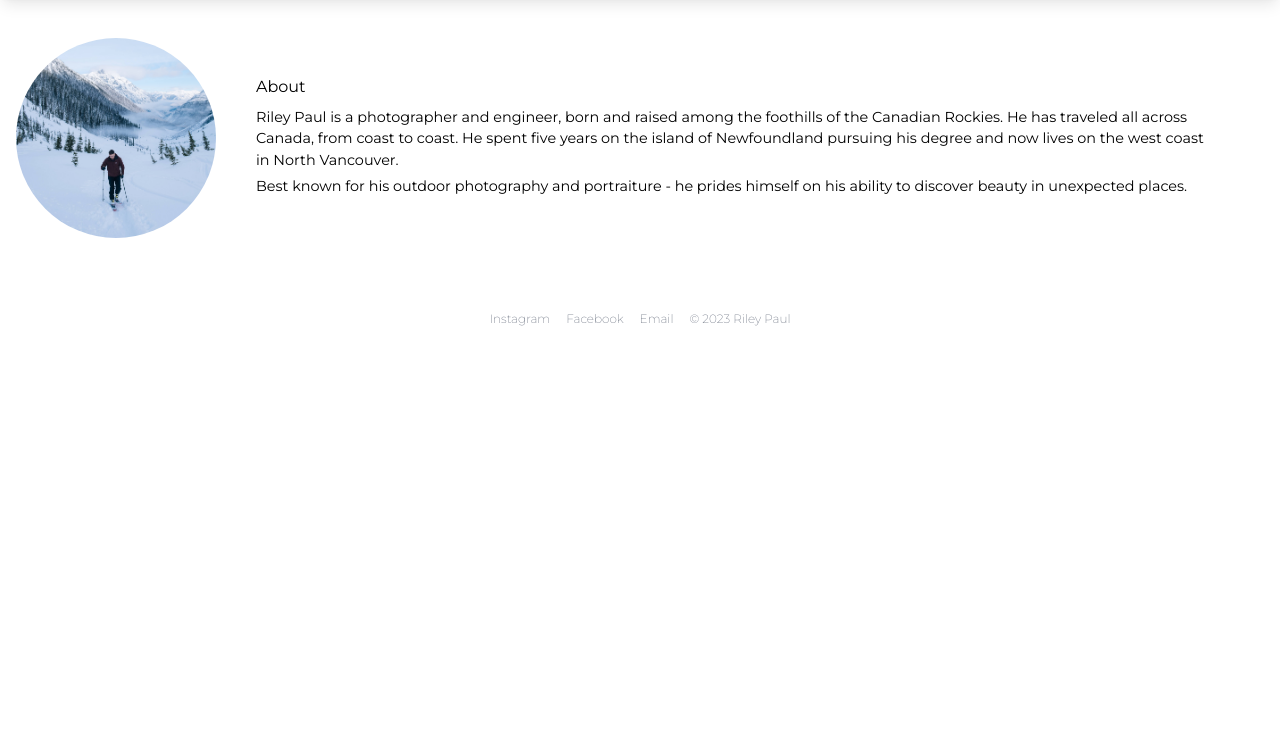
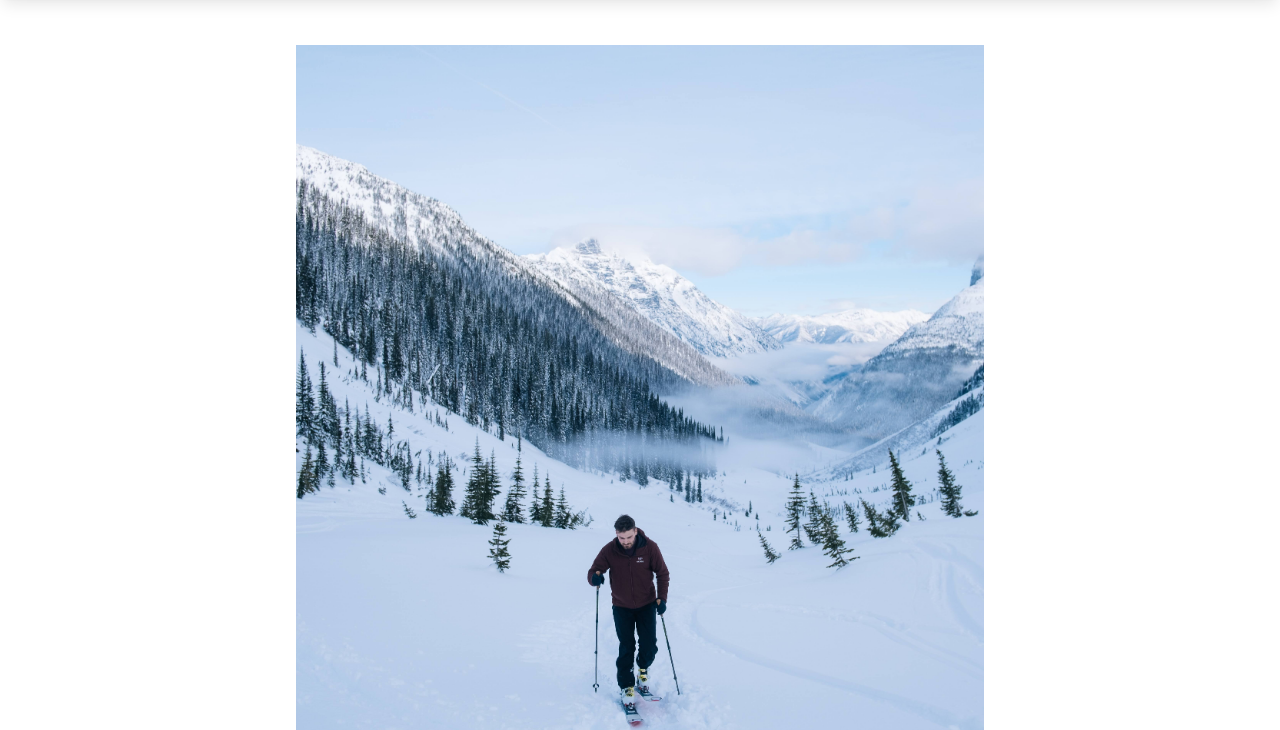
Before and after one commit to rjp301/photo-portfolio, an Astro site: page /about in a window 1280 px wide. Shown: the part 83-813 px from the top of the page. Built offline with nearby package versions, Linux system fonts and the light colour scheme; Astro itself is replaced by a stand-in of ours.

Commit message:
convert about page to markdown

```diff
--- a/src/components/Header.svelte
+++ b/src/components/Header.svelte
@@ -49,5 +49,4 @@
       isOpen = false;
     }
   }}
-  on:scroll={() => (isOpen = false)}
 />
--- a/src/layouts/Layout.astro
+++ b/src/layouts/Layout.astro
@@ -34,7 +34,7 @@ import Footer from "../components/Footer.astro";
   </head>
   <body>
     <Header client:load/>
-    <main class="p-4">
+    <main class="p-4 flex items-center flex-col">
       <slot />
     </main>
     <Footer />
--- /dev/null
+++ b/src/layouts/Markdown.astro
@@ -0,0 +1,10 @@
+---
+import Layout from "./Layout.astro";
+const { title } = Astro.props.frontmatter;
+---
+
+<Layout title={title}>
+  <div class="prose">
+    <slot />
+  </div>
+</Layout>
--- a/src/pages/about.astro
+++ /dev/null
@@ -1,54 +0,0 @@
----
-import Layout from "../layouts/Layout.astro";
----
-
-<Layout title="About">
-  <div class="container">
-    <img src="/profile.jpg" alt="profile" />
-    <section >
-      <h2>About</h2>
-      <p>
-        Riley Paul is a photographer and engineer, born and raised among the
-        foothills of the Canadian Rockies. He has traveled all across Canada,
-        from coast to coast. He spent five years on the island of Newfoundland
-        pursuing his degree and now lives on the west coast in North Vancouver.
-      </p>
-      <p>
-        Best known for his outdoor photography and portraiture - he prides
-        himself on his ability to discover beauty in unexpected places.
-      </p>
-    </section>
-  </div>
-</Layout>
-
-<style lang="scss">
-  div.container {
-    display: flex;
-    flex-direction: row;
-    gap: 40px;
-
-    max-width: 1200px;
-    justify-content: center;
-    align-items: center;
-
-    @media (max-width: 768px) {
-      flex-direction: column;
-    }
-  }
-
-  img {
-    width: 200px;
-    height: auto;
-    clip-path: circle();
-    box-shadow: var(--boxShadow);
-  }
-
-  h2 {
-    padding-bottom: 8px;
-  }
-
-  p {
-    padding-bottom: 4px;
-    font-size: 0.9rem;
-  }
-</style>
--- /dev/null
+++ b/src/pages/about.md
@@ -0,0 +1,12 @@
+---
+layout: ../layouts/Markdown.astro
+title: About
+---
+
+![profile](/profile.jpg)
+
+## About
+
+Riley Paul is a photographer and engineer, born and raised among the foothills of the Canadian Rockies. He has traveled all across Canada, from coast to coast. He spent five years on the island of Newfoundland pursuing his degree and now lives on the west coast in North Vancouver.
+
+Best known for his outdoor photography and portraiture - he prides himself on his ability to discover beauty in unexpected places.
--- a/tailwind.config.cjs
+++ b/tailwind.config.cjs
@@ -1,11 +1,11 @@
 /** @type {import('tailwindcss').Config} */
 module.exports = {
-	content: ['./src/**/*.{astro,html,js,jsx,md,mdx,svelte,ts,tsx,vue}'],
-	theme: {
-		fontFamily: {
-			'sans': ["Montserrat", "sans-serif"]
-		},
-		extend: {},
-	},
-	plugins: [],
-}
+  content: ["./src/**/*.{astro,html,js,jsx,md,mdx,svelte,ts,tsx,vue}"],
+  theme: {
+    fontFamily: {
+      sans: ["Montserrat", "sans-serif"],
+    },
+    extend: {},
+  },
+  plugins: [require("@tailwindcss/typography")],
+};
```
